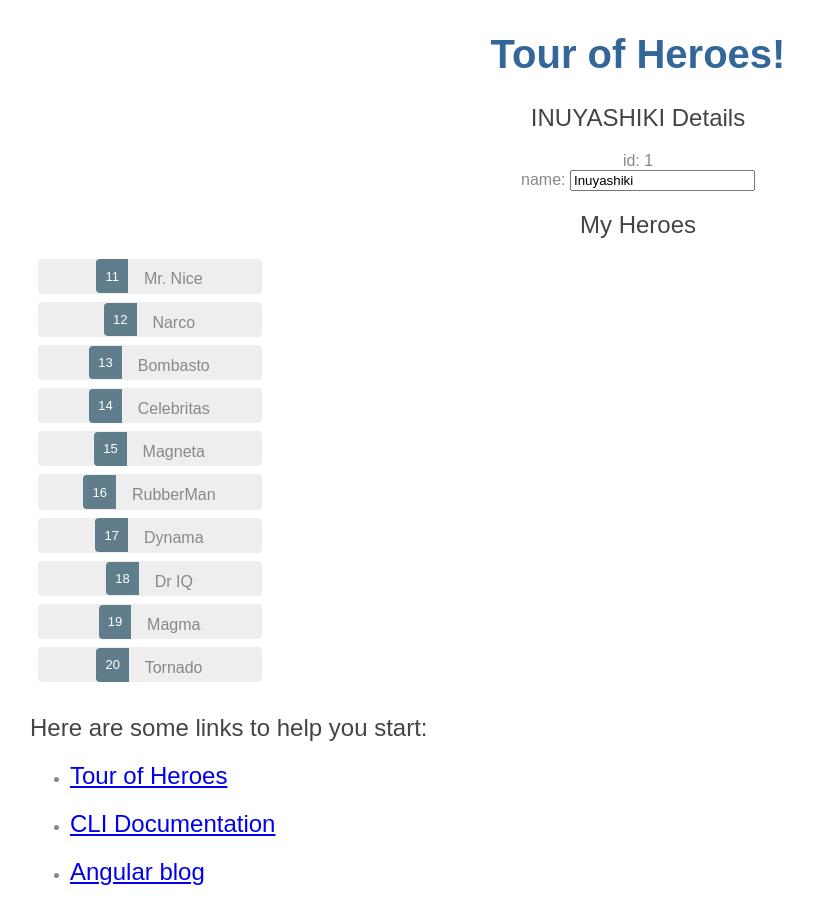
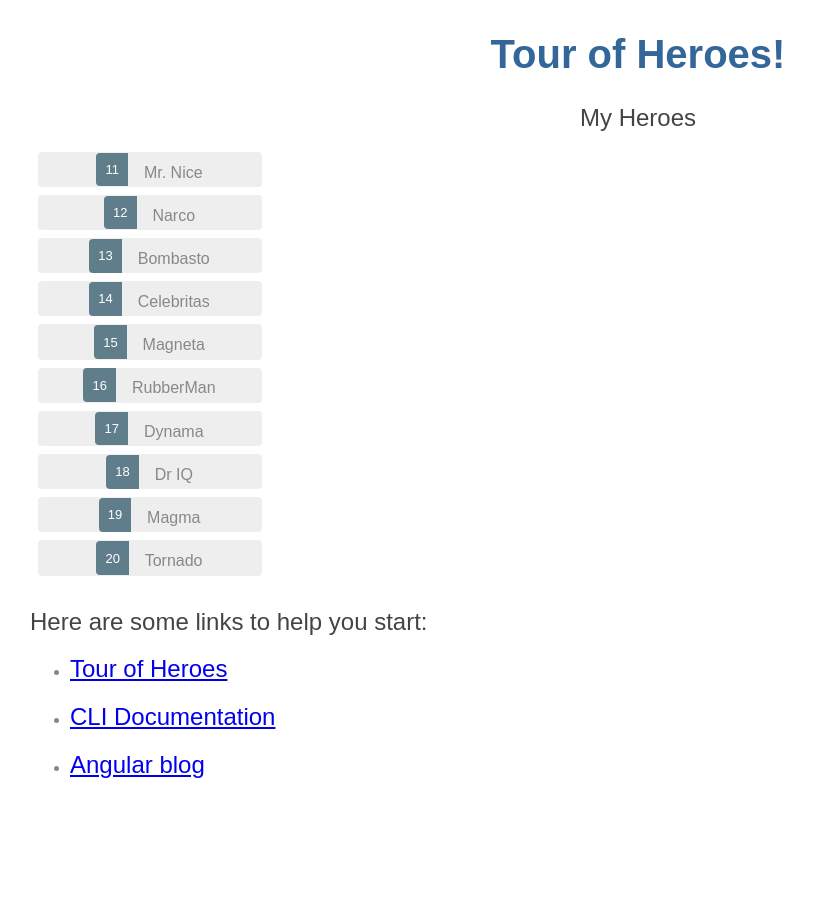
Before and after one commit to AmundLochen/Angular-tour-of-heroes, an Angular app: page / in a window 1280 px wide. Shown: the whole page, without its empty margins (2-815 px from the left). After the commit the page ends 811 px from the top, so only its background shows below. Built offline with nearby package versions, Linux system fonts and the light colour scheme.

Commit message:
Completed step 4 of tutorial

```diff
--- a/src/app/heroes/heroes.component.html
+++ b/src/app/heroes/heroes.component.html
@@ -1,14 +1,18 @@
-<h2> {{hero.name | uppercase}} Details</h2>
-<div><span>id: </span>{{hero.id}}</div>
+<div *ngIf="selectedHero">
+<h2> {{selectedHero.name | uppercase}} Details</h2>
+<div><span>id: </span>{{selectedHero.id}}</div>
 <div>
 	<label>name:
-		<input [(ngModel)]="hero.name" placeholder="name">
+		<input [(ngModel)]="selectedHero.name" placeholder="name">
 	</label>
+</div>
 </div>
 
 <h2>My Heroes</h2>
 	<ul class="heroes">
-		<li *ngFor="let hero of heroes">
+		<li *ngFor="let hero of heroes"
+			[class.selected]="hero === selectedHero"
+	    		(click)="onSelect(hero)">
 			<span class="badge">{{hero.id}}</span>  {{hero.name}}
 		</li>
 	</ul>
--- a/src/app/heroes/heroes.component.ts
+++ b/src/app/heroes/heroes.component.ts
@@ -9,13 +9,17 @@
 })
 export class HeroesComponent implements OnInit {
 
+  selectedHero: Hero;
+
   constructor() { }
 
   ngOnInit() {
   }
-  hero: Hero = {
-    id: 1,
-    name: 'Inuyashiki'
-    };
+
+  onSelect(hero: Hero): void{
+
+  	this.selectedHero = hero;
+  }
+
   heroes = HEROES;
 }
```
Also changed, not shown: 3 other files (tests, documents, lock files or other folders).
